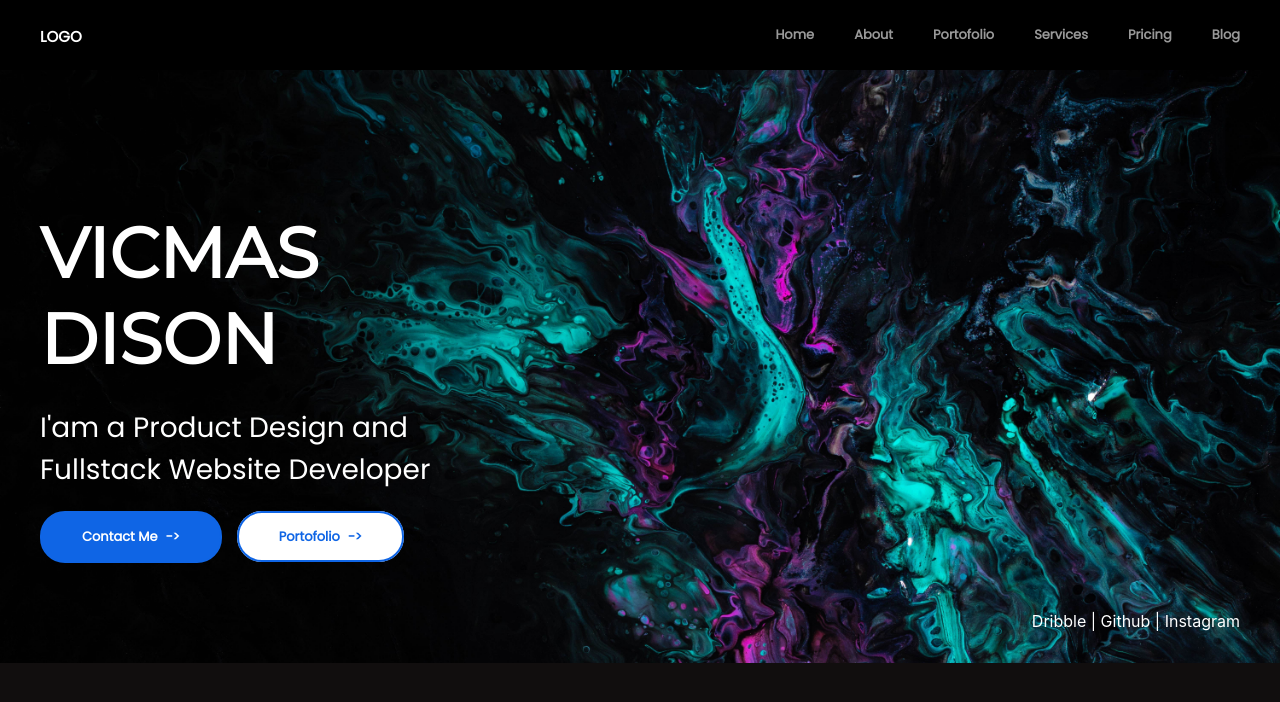
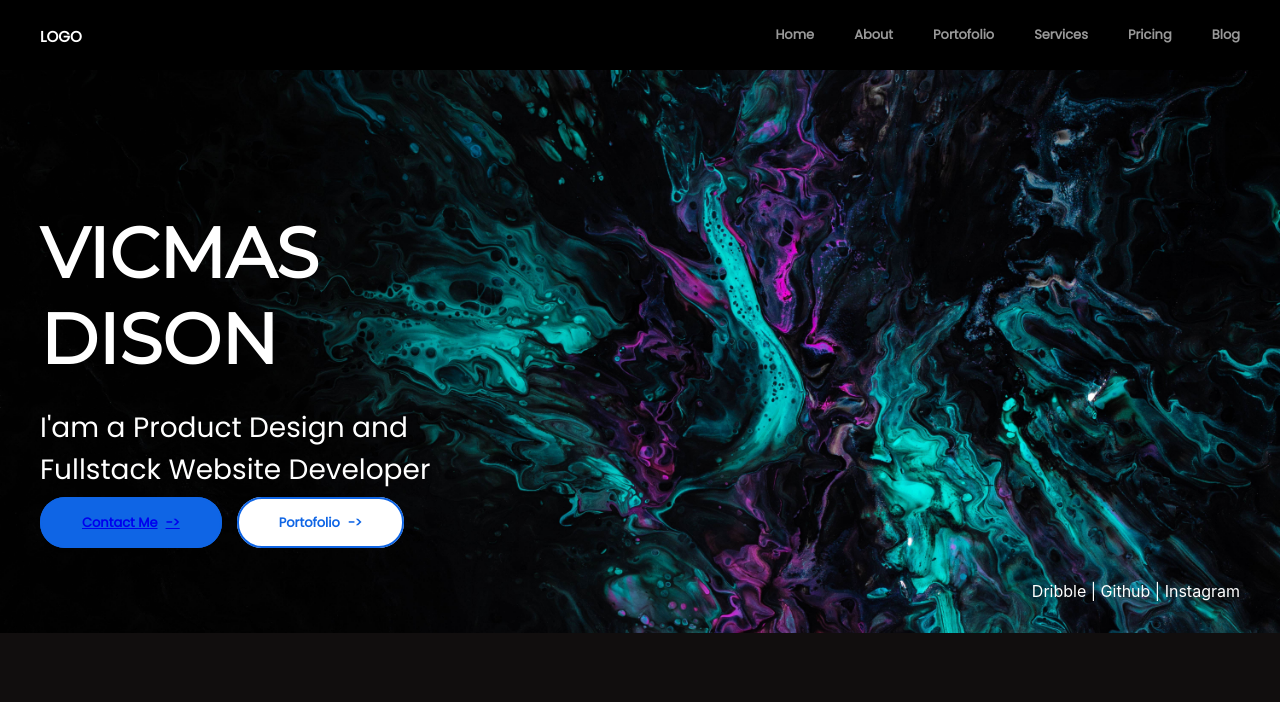
Before and after one commit to dikyriz/landing-page1, a React (Create React App) app: page / in a window 1280 px wide. Shown: the top 702 px of the page. Built offline with nearby package versions, Linux system fonts and the light colour scheme.

Commit message:
update pages

```diff
--- a/src/pages/Home.js
+++ b/src/pages/Home.js
@@ -8,7 +8,7 @@ export default function Home () {
             <h1 className="home-title">VICMAS<span className="home-title-child">DISON</span></h1>
             <h4 className="home-title2">I'am a Product Design and<span className="home-title-child2">Fullstack Website Developer</span></h4>
 
-            <button className="btn btn-contact"><Link to='/about'>Contact Me<span className="arrow">&#8722;&gt;</span></Link></button>
+            <Link to='/about'className="btn btn-contact">Contact Me<span className="arrow">&#8722;&gt;</span></Link>
             <Link to='/portofolio' className="btn btn-portofolio">Portofolio<span className="arrow">&#8722;&gt;</span></Link>
             <p className="home-sosmed">
                 Dribble | Github | Instagram
```
